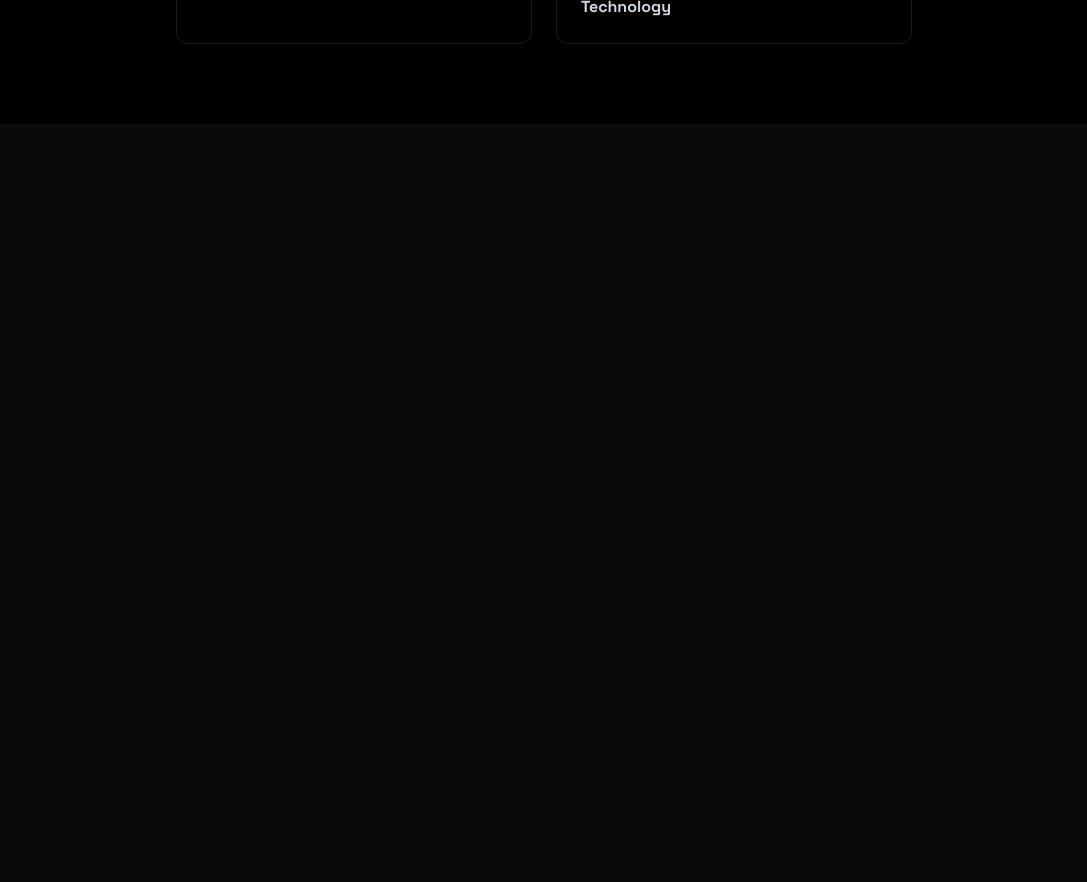
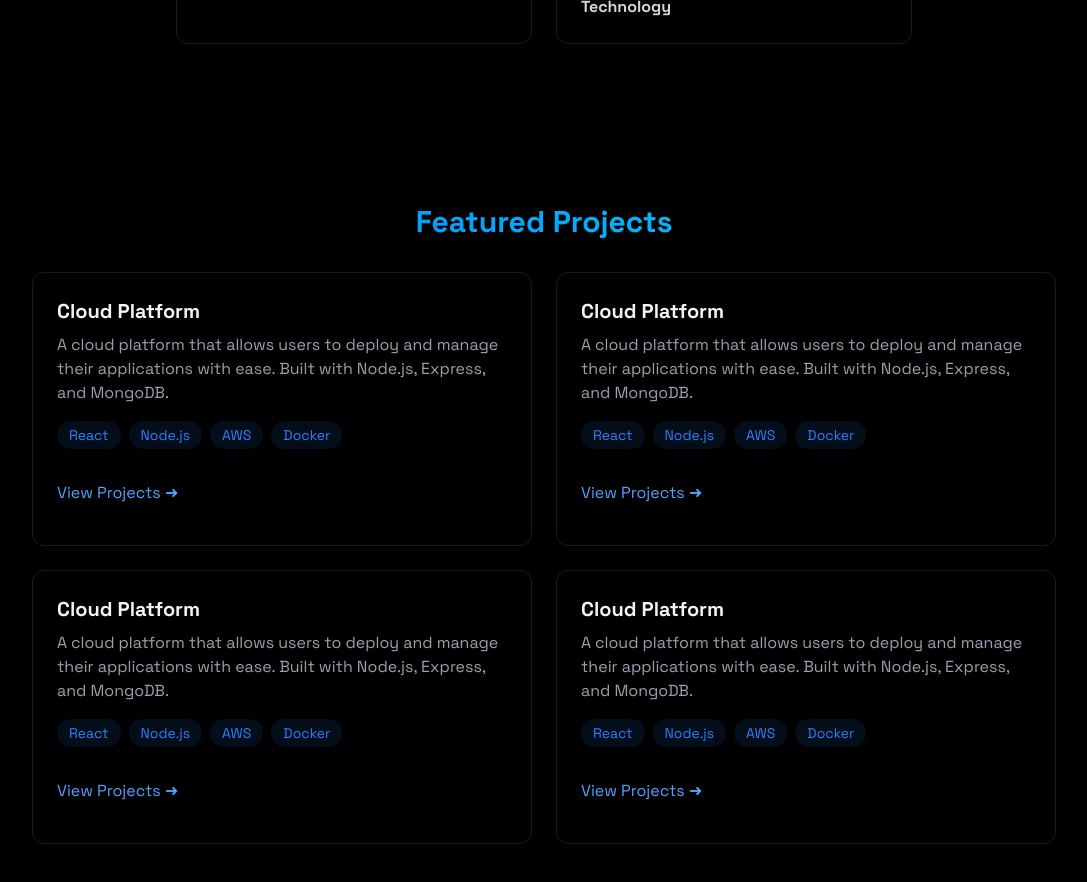
Before and after one commit to MMinHein/portfolio, a React (Vite) app: page / in a window 1280 px wide. Shown: the part 1500-2382 px from the top of the page, without its empty margins (96-1183 px from the left). Before the commit the page ends 1624 px from the top, so only its background shows below. Built offline with nearby package versions, Linux system fonts and the light colour scheme.

Commit message:
Projects section completed

```diff
--- a/src/App.jsx
+++ b/src/App.jsx
@@ -4,6 +4,7 @@
 import { MobileMenu } from "./components/MobileMenu";
 import { Home } from "./components/sections/Home";
 import { About } from "./components/sections/About";
+import { Projects } from "./components/sections/Projects";
 function App() {
   const [loaded, setLoaded] = useState(false);
   const [menuOpen, setMenuOpen] = useState(false);
@@ -19,6 +20,7 @@
         <MobileMenu menuOpen={menuOpen} setMenuOpen={setMenuOpen} />
         <Home />
         <About />
+        <Projects />
       </div>
     </>
   );
--- a/src/components/sections/About.jsx
+++ b/src/components/sections/About.jsx
@@ -42,7 +42,7 @@
                 {frontendSkills.map((tech, key) => (
                   <span
                     key={key}
-                    className="bg-blue-500/10 text-blue-500 py-1 px-3 rounded-full text-sm hover:bg-blue-500/20 hover:shadow-[0_2px_8px_rgba(59, 130, 2246, 0.2)] transition"
+                    className="bg-blue-500/10 text-blue-500 py-1 px-3 rounded-full text-sm hover:bg-blue-500/20 hover:shadow-[0_2px_8px_rgba(59, 130, 246, 0.2)] transition"
                   >
                     {tech}
                   </span>
--- a/src/components/sections/Projects.jsx
+++ b/src/components/sections/Projects.jsx
@@ -0,0 +1,116 @@
+export const Projects = () => {
+  return (
+    <section
+      id="projects"
+      className="min-h-screen flex items-center justify-center py-20"
+    >
+      <div className="max-w-5xl mx-autopx-4">
+        <h2 className="text-3xl font-bold mb-8 bg-gradient-to-r from-blue-500 to-cyan-400 bg-clip-text text-transparent text-center">
+          Featured Projects
+        </h2>
+        <div className="grid grid-col-1 md:grid-cols-2 gap-6">
+          <div className="p-6 rounded-xl border border-white/10 hover:-translate-y-1 hover:border-blue-500/30 hover:shadow-[0_2px_8px_rgba(59, 130, 246, 0.2)] transition">
+            <h3 className="text-xl font-bold mb-2">Cloud Platform</h3>
+            <p className="text-gray-400 mb-4">
+              A cloud platform that allows users to deploy and manage their
+              applications with ease. Built with Node.js, Express, and MongoDB.
+            </p>
+            <div className="flex flex-wrap gap-2 mb-4">
+              {["React", "Node.js", "AWS", "Docker"].map((tech, key) => (
+                <span
+                  key={key}
+                  className="bg-blue-500/10 text-blue-500 py-1 px-3 rounded-full text-sm hover:bg-blue-500/20 hover:shadow-[0_2px_8px_rgba(59, 130, 246, 0.1)] transition-all"
+                >
+                  {tech}
+                </span>
+              ))}
+            </div>
+            <div className="flex justify-between items-center">
+              <a
+                href="#"
+                className="text-blue-400 hover-text-blue-400 transition-colors my-4"
+              >
+                View Projects ➜
+              </a>
+            </div>
+          </div>
+          <div className="p-6 rounded-xl border border-white/10 hover:-translate-y-1 hover:border-blue-500/30 hover:shadow-[0_2px_8px_rgba(59, 130, 246, 0.2)] transition">
+            <h3 className="text-xl font-bold mb-2">Cloud Platform</h3>
+            <p className="text-gray-400 mb-4">
+              A cloud platform that allows users to deploy and manage their
+              applications with ease. Built with Node.js, Express, and MongoDB.
+            </p>
+            <div className="flex flex-wrap gap-2 mb-4">
+              {["React", "Node.js", "AWS", "Docker"].map((tech, key) => (
+                <span
+                  key={key}
+                  className="bg-blue-500/10 text-blue-500 py-1 px-3 rounded-full text-sm hover:bg-blue-500/20 hover:shadow-[0_2px_8px_rgba(59, 130, 246, 0.1)] transition-all"
+                >
+                  {tech}
+                </span>
+              ))}
+            </div>
+            <div className="flex justify-between items-center">
+              <a
+                href="#"
+                className="text-blue-400 hover-text-blue-400 transition-colors my-4"
+              >
+                View Projects ➜
+              </a>
+            </div>
+          </div>
+          <div className="p-6 rounded-xl border border-white/10 hover:-translate-y-1 hover:border-blue-500/30 hover:shadow-[0_2px_8px_rgba(59, 130, 246, 0.2)] transition">
+            <h3 className="text-xl font-bold mb-2">Cloud Platform</h3>
+            <p className="text-gray-400 mb-4">
+              A cloud platform that allows users to deploy and manage their
+              applications with ease. Built with Node.js, Express, and MongoDB.
+            </p>
+            <div className="flex flex-wrap gap-2 mb-4">
+              {["React", "Node.js", "AWS", "Docker"].map((tech, key) => (
+                <span
+                  key={key}
+                  className="bg-blue-500/10 text-blue-500 py-1 px-3 rounded-full text-sm hover:bg-blue-500/20 hover:shadow-[0_2px_8px_rgba(59, 130, 246, 0.1)] transition-all"
+                >
+                  {tech}
+                </span>
+              ))}
+            </div>
+            <div className="flex justify-between items-center">
+              <a
+                href="#"
+                className="text-blue-400 hover-text-blue-400 transition-colors my-4"
+              >
+                View Projects ➜
+              </a>
+            </div>
+          </div>
+          <div className="p-6 rounded-xl border border-white/10 hover:-translate-y-1 hover:border-blue-500/30 hover:shadow-[0_2px_8px_rgba(59, 130, 246, 0.2)] transition">
+            <h3 className="text-xl font-bold mb-2">Cloud Platform</h3>
+            <p className="text-gray-400 mb-4">
+              A cloud platform that allows users to deploy and manage their
+              applications with ease. Built with Node.js, Express, and MongoDB.
+            </p>
+            <div className="flex flex-wrap gap-2 mb-4">
+              {["React", "Node.js", "AWS", "Docker"].map((tech, key) => (
+                <span
+                  key={key}
+                  className="bg-blue-500/10 text-blue-500 py-1 px-3 rounded-full text-sm hover:bg-blue-500/20 hover:shadow-[0_2px_8px_rgba(59, 130, 246, 0.1)] transition-all"
+                >
+                  {tech}
+                </span>
+              ))}
+            </div>
+            <div className="flex justify-between items-center">
+              <a
+                href="#"
+                className="text-blue-400 hover-text-blue-400 transition-colors my-4"
+              >
+                View Projects ➜
+              </a>
+            </div>
+          </div>
+        </div>
+      </div>
+    </section>
+  );
+};
```
